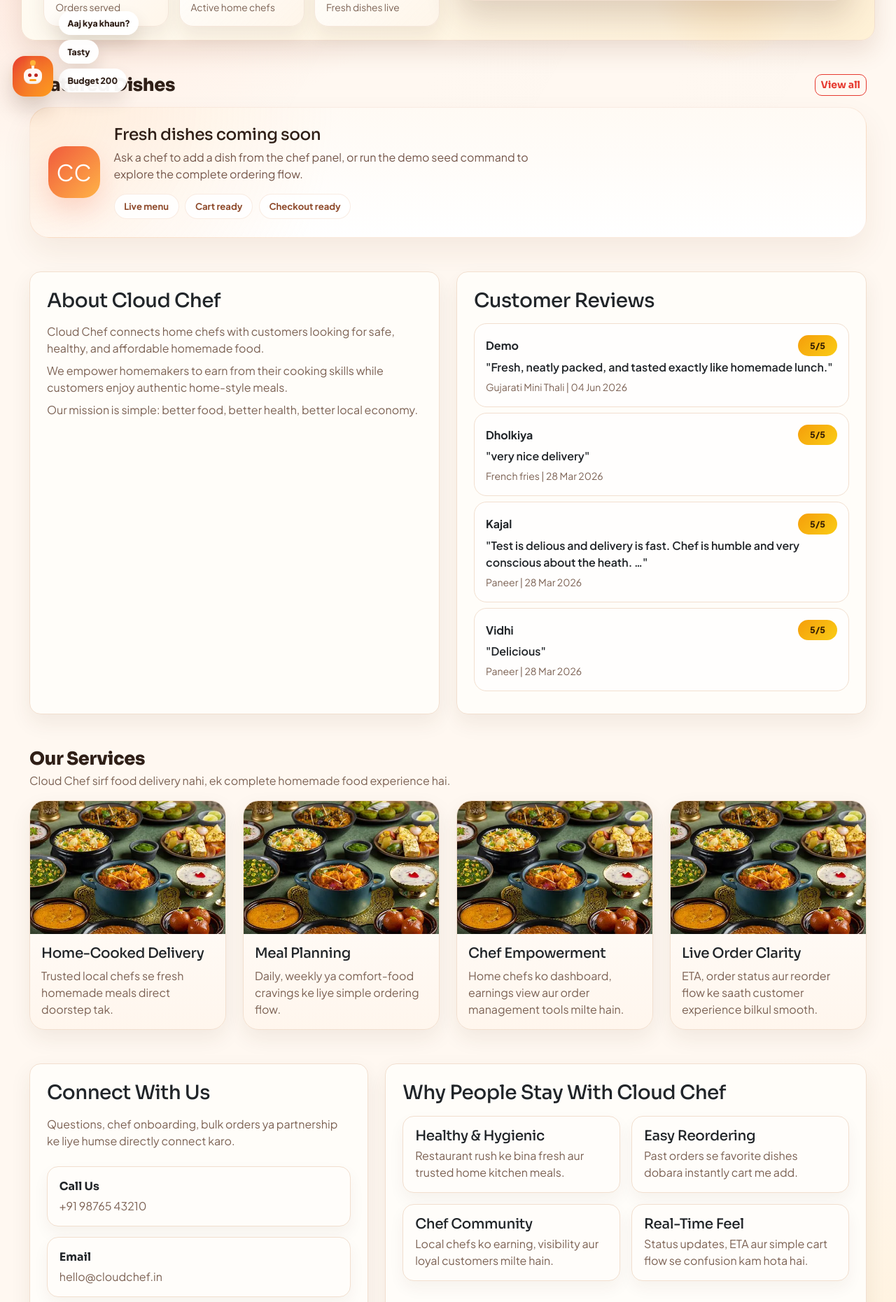
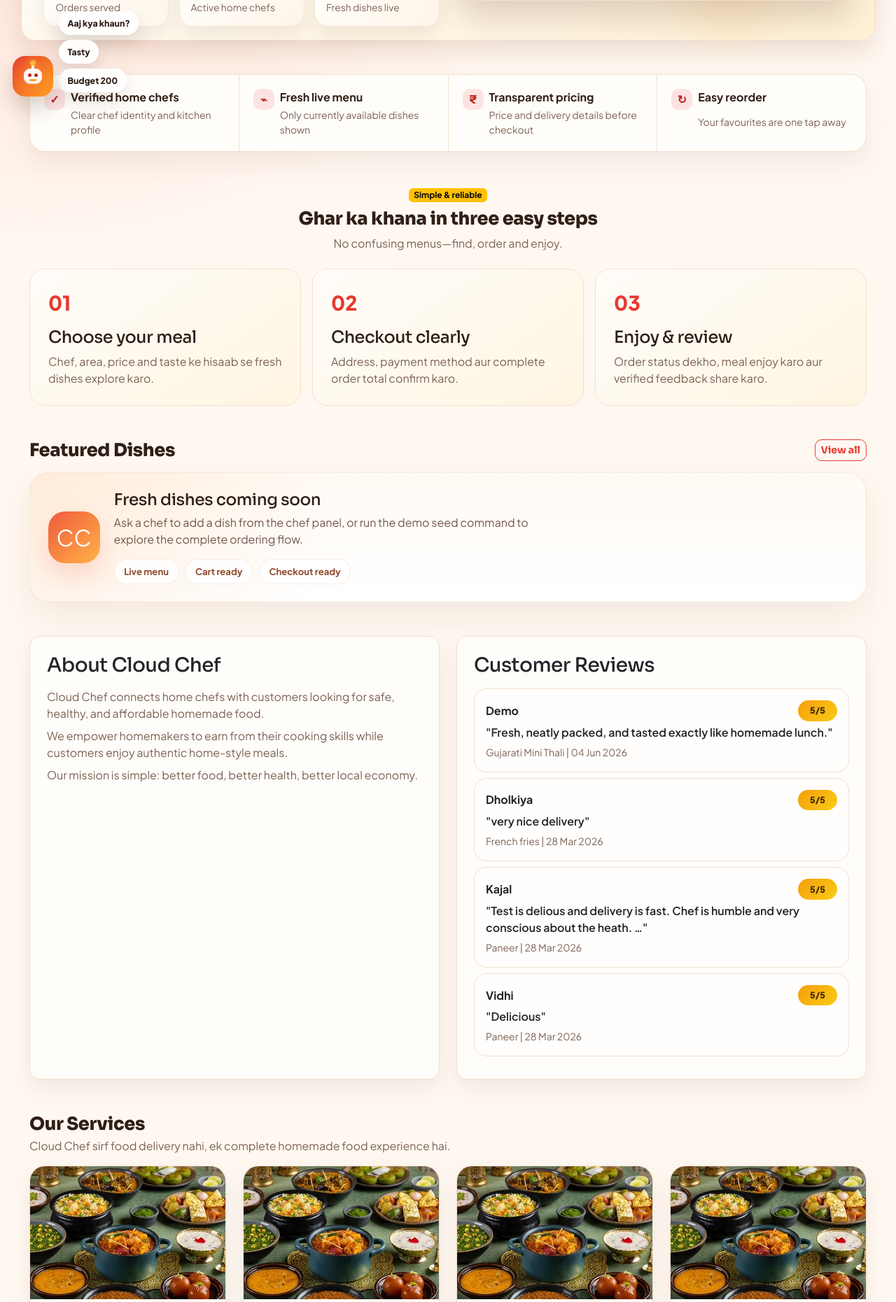
Before and after one commit to Keyurdholkiya/cloudchef, a Django app: page / in a window 1280 px wide. Shown: the part 638-2499 px from the top of the page at 70% size. Run offline with Django 5.2, Linux system fonts and the light colour scheme; data comes from the database, SQL or seed files in the repository; data that the repository does not hold is empty.

```diff
--- a/cloudchef/home/context_processors.py
+++ b/cloudchef/home/context_processors.py
@@ -1,10 +1,15 @@
-from accounts.models import Notification, CartItem, Dish
+from accounts.models import Notification, CartItem, Dish, chefsUser
 from django.utils import timezone
 from django.db import models
 from .notification_service import sync_delivery_notifications
 
 
 def cart_context(request):
+    chef_session_user = chefsUser.objects.filter(
+        id=request.session.get("chef_user_id"),
+        role=chefsUser.Role.VENDOR,
+        is_active=True,
+    ).first()
     cart = request.session.get("cart", {})
     cart_count = 0
     mini_cart_items = []
@@ -139,4 +144,5 @@ def cart_context(request):
         "unread_notification_count": unread_notification_count,
         "pending_notifications": pending_notifications,
         "sound_theme": sound_theme,
+        "chef_session_user": chef_session_user,
     }
--- a/cloudchef/home/templates/index.html
+++ b/cloudchef/home/templates/index.html
@@ -23,7 +23,11 @@
       <p class="text-muted mb-4">Discover trusted home chefs, order authentic dishes, and track delivery with clear ETA.</p>
       <div class="d-flex gap-2 flex-wrap">
         <a href="{% url 'shop' %}" class="btn btn-primary">Explore Dishes</a>
-        <a href="{% url 'chef_side' %}" class="btn btn-outline-danger">Become a Chef</a>
+        {% if chef_session_user %}
+        <a href="{% url 'chef_side' %}" class="btn btn-outline-danger">Open Chef Console</a>
+        {% else %}
+        <a href="{% url 'chef_register' %}" class="btn btn-outline-danger">Become a Chef</a>
+        {% endif %}
       </div>
       <div class="cc-hero-stats mt-4">
         <div class="cc-hero-stat">
@@ -47,6 +51,28 @@
         <div class="cc-hero-badge cc-hero-badge-bottom">Made by trusted home chefs</div>
       </div>
     </div>
+  </div>
+</section>
+
+<section class="container pb-5">
+  <div class="cc-trust-strip">
+    <div><span class="cc-trust-icon">✓</span><strong>Verified home chefs</strong><small>Clear chef identity and kitchen profile</small></div>
+    <div><span class="cc-trust-icon">⌁</span><strong>Fresh live menu</strong><small>Only currently available dishes shown</small></div>
+    <div><span class="cc-trust-icon">₹</span><strong>Transparent pricing</strong><small>Price and delivery details before checkout</small></div>
+    <div><span class="cc-trust-icon">↻</span><strong>Easy reorder</strong><small>Your favourites are one tap away</small></div>
+  </div>
+</section>
+
+<section class="container pb-5">
+  <div class="text-center mb-4">
+    <span class="badge text-bg-warning mb-2">Simple & reliable</span>
+    <h2 class="cc-grid-title mb-2">Ghar ka khana in three easy steps</h2>
+    <p class="text-muted mb-0">No confusing menus—find, order and enjoy.</p>
+  </div>
+  <div class="row g-3">
+    <div class="col-md-4"><div class="cc-step-card"><span>01</span><h4>Choose your meal</h4><p>Chef, area, price and taste ke hisaab se fresh dishes explore karo.</p></div></div>
+    <div class="col-md-4"><div class="cc-step-card"><span>02</span><h4>Checkout clearly</h4><p>Address, payment method aur complete order total confirm karo.</p></div></div>
+    <div class="col-md-4"><div class="cc-step-card"><span>03</span><h4>Enjoy & review</h4><p>Order status dekho, meal enjoy karo aur verified feedback share karo.</p></div></div>
   </div>
 </section>
 
--- a/cloudchef/home/templates/utils/navbar.html
+++ b/cloudchef/home/templates/utils/navbar.html
@@ -8,7 +8,7 @@
     </a>
 
     <a class="cc-mobile-chef-switch" href="{% url 'chef_side' %}" data-chef-switch="true" aria-label="Open Chef Side">
-      <span class="cc-mobile-chef-switch-copy">Chef Side</span>
+      <span class="cc-mobile-chef-switch-copy">{% if chef_session_user %}Console{% else %}Chef Side{% endif %}</span>
       <span class="cc-chef-switch-track">
         <span class="cc-chef-switch-thumb"><i class="fa fa-cutlery" aria-hidden="true"></i></span>
       </span>
@@ -27,7 +27,7 @@
             <span class="cc-chef-switch-track">
               <span class="cc-chef-switch-thumb"><i class="fa fa-cutlery" aria-hidden="true"></i></span>
             </span>
-            <span>Chef Side</span>
+            <span>{% if chef_session_user %}Chef Console <span class="cc-online-dot" title="Chef logged in"></span>{% else %}Chef Side{% endif %}</span>
           </a>
         </li>
       </ul>
--- a/cloudchef/static/css/style.css
+++ b/cloudchef/static/css/style.css
@@ -4006,6 +4006,71 @@ h1, h2, h3, h4, h5, h6 {
   width: min(100%, 780px);
 }
 
+.cc-online-dot {
+  display: inline-block;
+  width: 8px;
+  height: 8px;
+  margin-left: 4px;
+  border-radius: 50%;
+  background: #55d98b;
+  box-shadow: 0 0 0 3px rgba(85, 217, 139, 0.18);
+}
+
+.cc-trust-strip {
+  display: grid;
+  grid-template-columns: repeat(4, 1fr);
+  gap: 1px;
+  overflow: hidden;
+  border: 1px solid var(--cc-border);
+  border-radius: 22px;
+  background: var(--cc-border);
+  box-shadow: 0 16px 36px rgba(76, 41, 22, 0.07);
+}
+
+.cc-trust-strip > div {
+  position: relative;
+  display: grid;
+  grid-template-columns: 38px 1fr;
+  padding: 20px;
+  background: var(--cc-surface);
+}
+
+.cc-trust-strip strong,
+.cc-trust-strip small { grid-column: 2; }
+.cc-trust-strip small { color: var(--cc-muted); margin-top: 3px; }
+.cc-trust-icon {
+  grid-row: 1 / 3;
+  width: 30px;
+  height: 30px;
+  display: grid;
+  place-items: center;
+  border-radius: 10px;
+  background: color-mix(in srgb, var(--cc-primary) 14%, white 86%);
+  color: var(--cc-primary-dark);
+  font-weight: 900;
+}
+
+.cc-step-card {
+  height: 100%;
+  padding: 26px;
+  border: 1px solid var(--cc-border);
+  border-radius: 22px;
+  background: linear-gradient(145deg, var(--cc-surface), color-mix(in srgb, var(--cc-highlight) 70%, white 30%));
+  transition: transform .2s ease, box-shadow .2s ease;
+}
+.cc-step-card:hover { transform: translateY(-4px); box-shadow: 0 18px 38px rgba(76, 41, 22, .1); }
+.cc-step-card span { display: block; color: var(--cc-primary); font-size: 1.8rem; font-weight: 900; margin-bottom: 14px; }
+.cc-step-card h4 { margin-bottom: 8px; }
+.cc-step-card p { color: var(--cc-muted); margin: 0; }
+
+@media (max-width: 991.98px) {
+  .cc-trust-strip { grid-template-columns: 1fr 1fr; }
+}
+
+@media (max-width: 575.98px) {
+  .cc-trust-strip { grid-template-columns: 1fr; }
+}
+
 .cc-shop-filter-form .form-control,
 .cc-shop-filter-form .form-select,
 .cc-shop-filter-form .btn {
```
Also changed, not shown: 2 other files.
